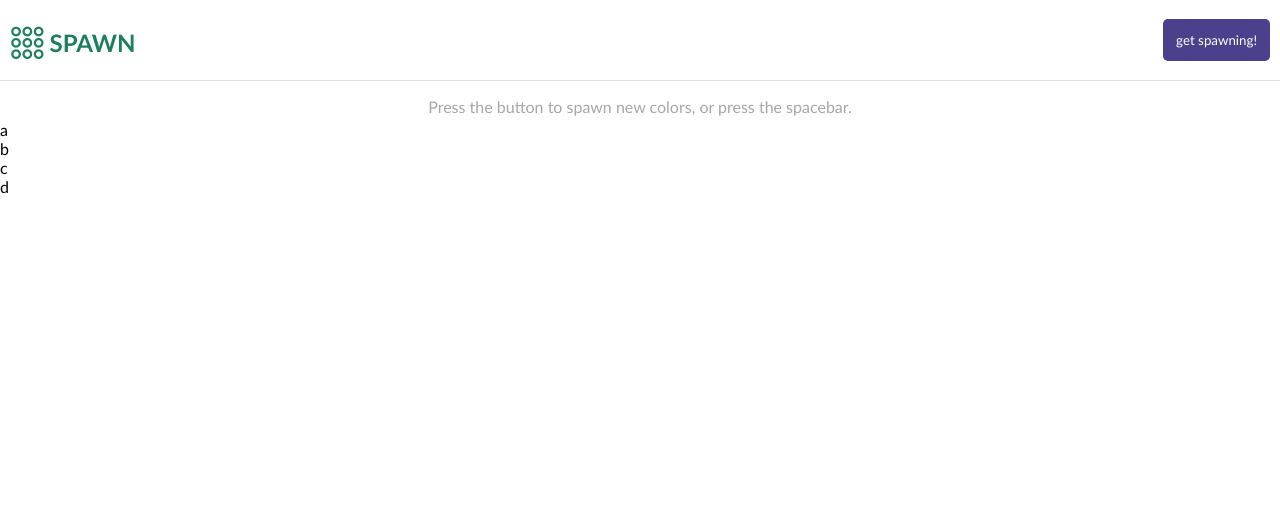
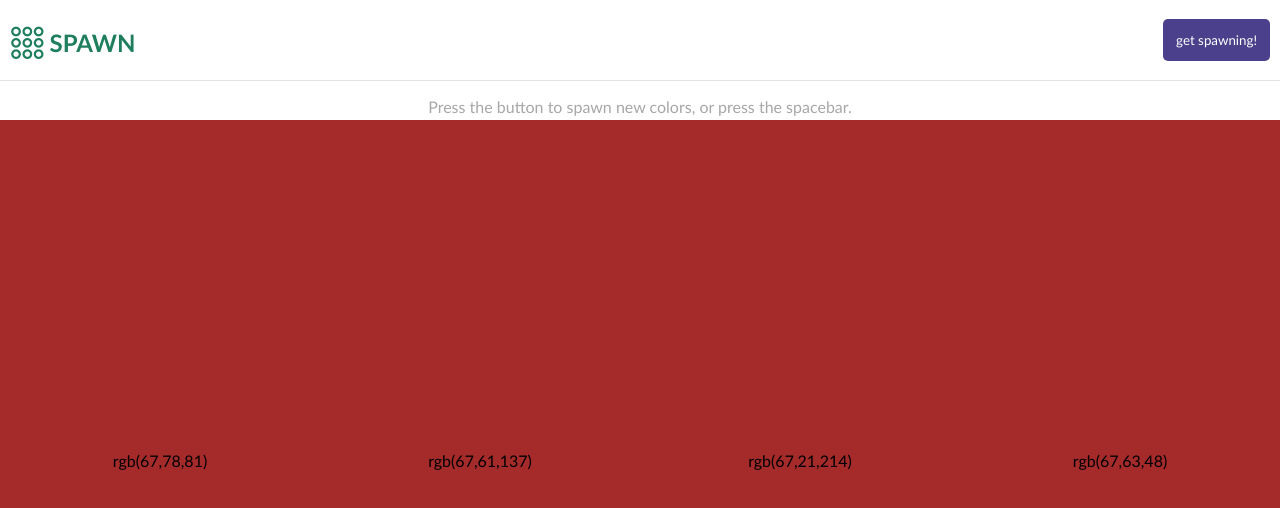
Before and after one commit to claudiavashchenko/color-generator, a plain HTML site: page index.html in a window 1280 px wide. Both pictures are taken after a click on the button "get spawning!". Drawn offline with Linux system fonts and the light colour scheme.

Commit message:
Generating random color numbers

```diff
--- a/CSS/styles.css
+++ b/CSS/styles.css
@@ -38,3 +38,16 @@ header #spawn-button {
 header #spawn-button:active {
     background-color: rgb(62, 54, 112);
 }
+.colors-container {
+    width: 100vw;
+    height: 85vh;
+    display: flex;
+}
+.colors-container div {
+    height: 100%;
+    width: 25%;
+    background-color: brown;
+    display: flex;
+    justify-content: center;
+    align-items: center;
+}
--- a/JS/app.js
+++ b/JS/app.js
@@ -3,7 +3,18 @@ const spawnButton = document.querySelector("#spawn-button");
 
 
 let colorBlocks = ["a", "b", "c", "d"];
+
+function getRandomNumber() {
+   return Math.floor(Math.random() * 255)
+}
 function spawn() {
+
+    const commonColor = getRandomNumber()
+
+    colorBlocks.forEach((_colorBlock, index) => {
+        colorBlocks[index] = "rgb(" + commonColor + "," + getRandomNumber() + "," + getRandomNumber() + ")"
+    })
+
     colorBlocks.forEach(colorBlock => {
        const divElement = document.createElement("div")
        divElement.textContent = colorBlock
```
